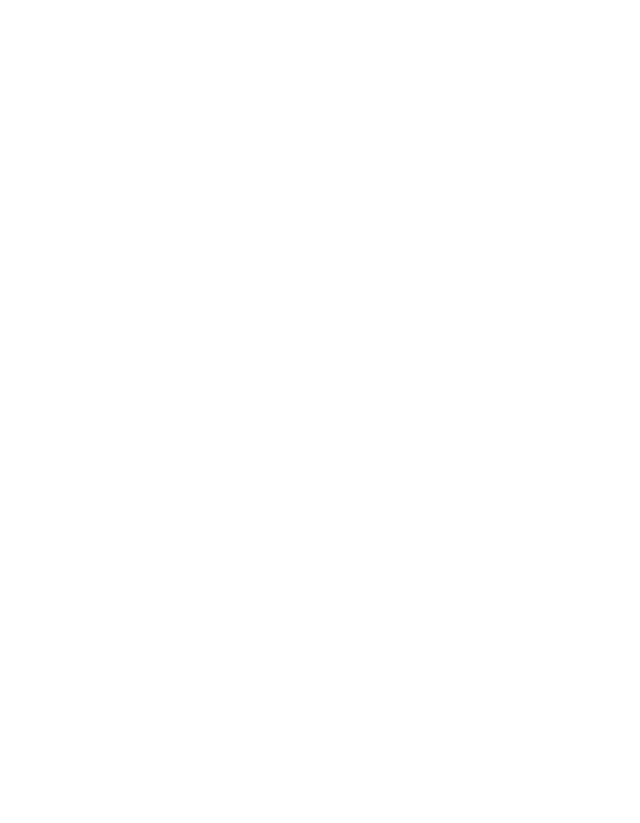
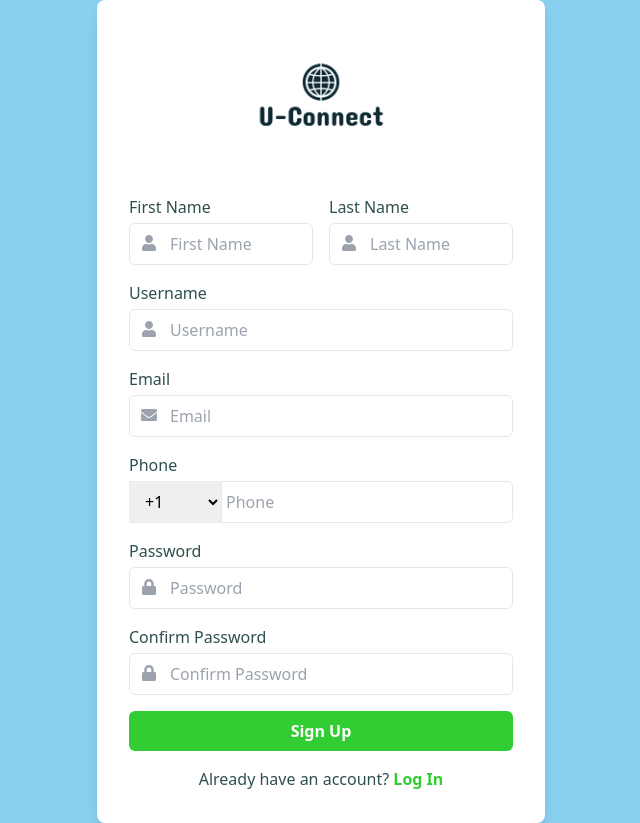
Before and after one commit to paul0pv/U-connect, a React (Vite) app: page /signup in a window 1280 px wide. Shown: the whole page, without its empty margins (319-959 px from the left). Before the commit the page ends 800 px from the top, so only its background shows below. Built offline with nearby package versions, Linux system fonts and the light colour scheme.

Commit message:
signup page

```diff
--- a/src/pages/Login/index.tsx
+++ b/src/pages/Login/index.tsx
@@ -69,9 +69,9 @@ export default function LoginPage() {
             </a>
           </div>
           <div className="mt-4 text-center">
-            <a className="inline-block align-baseline font-bold text-sm text-accent-200 hover:text-accent-100" href="#">
-              New User? Create Account
-            </a>
+          <p className="text-neutral-200">
+              New user? <a href="/signup" className="text-accent-200 font-bold">Sign up</a>
+            </p>
           </div>
         </form>
       </div>
--- a/src/pages/Signup/index.tsx
+++ b/src/pages/Signup/index.tsx
@@ -1,4 +1,6 @@
 //import { useState, ChangeEvent, FormEvent } from "react";
+import { FaUser, FaEnvelope, FaLock } from 'react-icons/fa';
+import logo from '/u-logo-transparent.png';
 
 export default function SignupPage() {
 
@@ -23,8 +25,78 @@ export default function SignupPage() {
     //  };
 
       return (
-        <section className="container mx-auto">
-
-        </section>
+        <div className="min-h-screen flex items-center justify-center bg-primary-100">
+        <div className="w-full max-w-md bg-white rounded-lg shadow-lg p-8">
+          <div className="flex justify-center mb-8">
+            <img src={logo} alt="U-Connect Logo" className="w-1/2" />
+          </div>
+          <form className="space-y-4">
+            <div className="flex space-x-4">
+              <div className="flex-1">
+                <label className="block font-medium text-neutral-200 mb-1">First Name</label>
+                <div className="relative">
+                  <FaUser className="absolute left-3 top-3 text-gray-400" />
+                  <input type="text" placeholder="First Name" className="w-full pl-10 pr-3 py-2 border rounded-md focus:outline-none focus:ring-2 focus:ring-accent-200" />
+                </div>
+              </div>
+              <div className="flex-1">
+                <label className="block font-medium text-neutral-200 mb-1">Last Name</label>
+                <div className="relative">
+                  <FaUser className="absolute left-3 top-3 text-gray-400" />
+                  <input type="text" placeholder="Last Name" className="w-full pl-10 pr-3 py-2 border rounded-md focus:outline-none focus:ring-2 focus:ring-accent-200" />
+                </div>
+              </div>
+            </div>
+            <div>
+              <label className="block font-medium text-neutral-200 mb-1">Username</label>
+              <div className="relative">
+                <FaUser className="absolute left-3 top-3 text-gray-400" />
+                <input type="text" placeholder="Username" className="w-full pl-10 pr-3 py-2 border rounded-md focus:outline-none focus:ring-2 focus:ring-accent-200" />
+              </div>
+            </div>
+            <div>
+              <label className="block font-medium text-neutral-200 mb-1">Email</label>
+              <div className="relative">
+                <FaEnvelope className="absolute left-3 top-3 text-gray-400" />
+                <input type="email" placeholder="Email" className="w-full pl-10 pr-3 py-2 border rounded-md focus:outline-none focus:ring-2 focus:ring-accent-200" />
+              </div>
+            </div>
+            <div>
+              <label className="block font-medium text-neutral-200 mb-1">Phone</label>
+              <div className="relative flex items-center">
+                <select className="absolute left-0 top-0 h-full pl-3 pr-8 py-2 border-r rounded-l-md focus:outline-none">
+                  <option value="+1">+1</option>
+                  <option value="+44">+44</option>
+                  <option value="+91">+91</option>
+                  {/* Add more country codes as needed */}
+                </select>
+                <input type="tel" placeholder="Phone" className="w-full pl-24 pr-3 py-2 border rounded-r-md focus:outline-none focus:ring-2 focus:ring-accent-200" />
+              </div>
+            </div>
+            <div>
+              <label className="block font-medium text-neutral-200 mb-1">Password</label>
+              <div className="relative">
+                <FaLock className="absolute left-3 top-3 text-gray-400" />
+                <input type="password" placeholder="Password" className="w-full pl-10 pr-3 py-2 border rounded-md focus:outline-none focus:ring-2 focus:ring-accent-200" />
+              </div>
+            </div>
+            <div>
+              <label className="block font-medium text-neutral-200 mb-1">Confirm Password</label>
+              <div className="relative">
+                <FaLock className="absolute left-3 top-3 text-gray-400" />
+                <input type="password" placeholder="Confirm Password" className="w-full pl-10 pr-3 py-2 border rounded-md focus:outline-none focus:ring-2 focus:ring-accent-200" />
+              </div>
+            </div>
+            <div>
+              <button type="submit" className="w-full py-2 bg-accent-200 text-white font-bold rounded-md hover:bg-accent-100 focus:outline-none focus:ring-2 focus:ring-accent-100">Sign Up</button>
+            </div>
+          </form>
+          <div className="mt-4 text-center">
+            <p className="text-neutral-200">
+              Already have an account? <a href="/" className="text-accent-200 font-bold">Log In</a>
+            </p>
+          </div>
+        </div>
+      </div>
       );
 }
```
